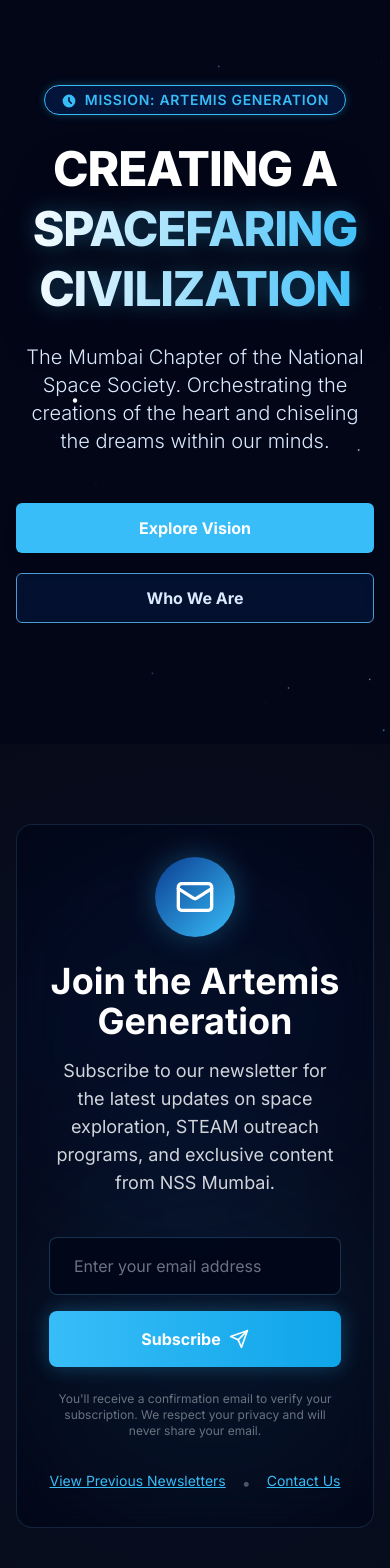
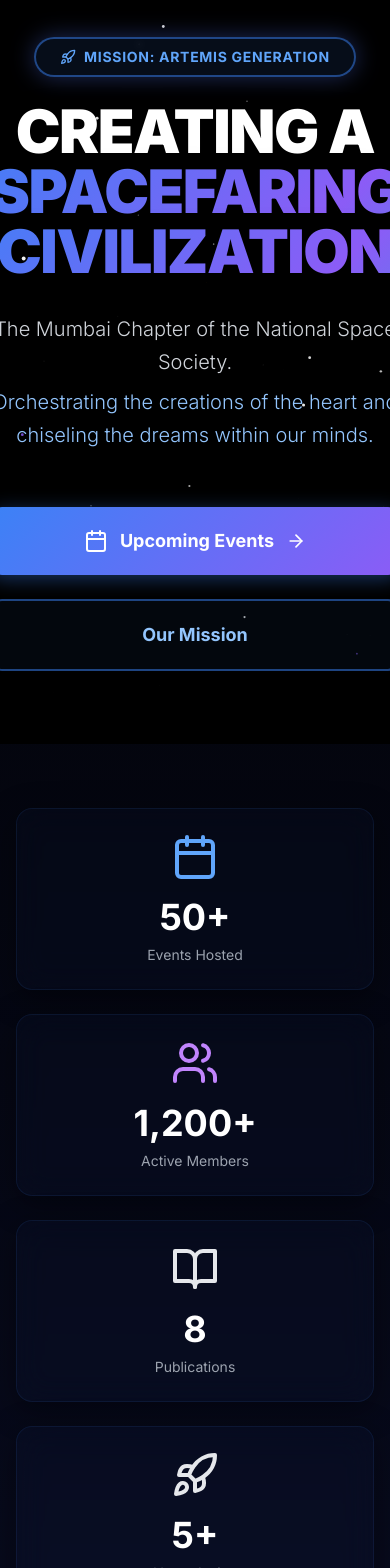
Before and after one commit to NationalSpaceSociety-Mumbai/Website, a Next.js app: page / in a window 390 px wide. Shown: the part 100-1668 px from the top of the page. Built offline with nearby package versions, Linux system fonts and the light colour scheme.

Commit message:
Updates: Weekly build

```diff
--- a/app/globals.css
+++ b/app/globals.css
@@ -3,18 +3,22 @@
 @tailwind utilities;
 
 :root {
-  --space-black: #020617;
-  --deep-blue: #0B3D91;
-  --lighter-blue: #4B9CD3;
-  --theme-highlight: #38BDF8;
-  --moon-grey: #F5F5F5;
-  --glass-panel: rgba(11, 61, 145, 0.2);
+  /* Cosmic Journey Color Palette */
+  --space-void: #000000;
+  --deep-space: #0a0e27;
+  --nebula-purple: #8b5cf6;
+  --cosmic-blue: #3b82f6;
+  --stellar-cyan: #06b6d4;
+  --moon-silver: #e5e7eb;
+  --mars-orange: #f59e0b;
+  --aurora-green: #10b981;
 }
 
 @layer base {
   body {
-    @apply text-[#F5F5F5] antialiased;
-    background: radial-gradient(circle at center, #0a1128 0%, #000000 100%);
+    @apply antialiased;
+    background: linear-gradient(to bottom, #000000, #0a0e27, #1e1b4b);
+    color: var(--moon-silver);
     min-height: 100vh;
     overflow-x: hidden;
   }
@@ -24,69 +28,110 @@
   }
 }
 
-/* Animations */
-@keyframes fadeIn {
-  from {
-    opacity: 0;
-    transform: scale(0.98);
-  }
-  to {
-    opacity: 1;
-    transform: scale(1);
-  }
+/* Cosmic Gradient Text */
+.cosmic-gradient {
+  background: linear-gradient(135deg, #3b82f6 0%, #8b5cf6 50%, #06b6d4 100%);
+  -webkit-background-clip: text;
+  -webkit-text-fill-color: transparent;
+  background-clip: text;
+  animation: cosmic-flow 8s ease infinite;
+  background-size: 200% 200%;
 }
 
-.animate-fadeIn {
-  animation: fadeIn 0.5s cubic-bezier(0.4, 0, 0.2, 1);
+@keyframes cosmic-flow {
+  0%, 100% { background-position: 0% 50%; }
+  50% { background-position: 100% 50%; }
 }
 
-/* Text Gradient */
-.text-gradient {
-  background: linear-gradient(to right, #ffffff, #38BDF8);
-  -webkit-background-clip: text;
-  -webkit-text-fill-color: transparent;
-  filter: drop-shadow(0 0 10px rgba(56, 189, 248, 0.3));
+/* Glass Morphism */
+.glass-cosmic {
+  background: rgba(59, 130, 246, 0.03);
+  backdrop-filter: blur(16px);
+  -webkit-backdrop-filter: blur(16px);
+  border: 1px solid rgba(59, 130, 246, 0.1);
+  box-shadow: 0 8px 32px rgba(0, 0, 0, 0.4);
 }
 
-/* Glass Effect */
-.bg-glass {
-  background: rgba(5, 10, 30, 0.6);
-  backdrop-filter: blur(12px);
-  border: 1px solid rgba(75, 156, 211, 0.15);
-  box-shadow: 0 4px 30px rgba(0, 0, 0, 0.3);
+/* Animations */
+@keyframes float {
+  0%, 100% { transform: translateY(0px); }
+  50% { transform: translateY(-20px); }
+}
+
+.animate-float {
+  animation: float 6s ease-in-out infinite;
+}
+
+@keyframes pulse-glow {
+  0%, 100% { box-shadow: 0 0 20px rgba(59, 130, 246, 0.3); }
+  50% { box-shadow: 0 0 40px rgba(139, 92, 246, 0.6); }
+}
+
+.animate-pulse-glow {
+  animation: pulse-glow 3s ease-in-out infinite;
 }
 
 /* Card Hover */
-.card-hover {
-  transition: all 0.3s ease;
-}
-
-.card-hover:hover {
-  transform: translateY(-5px);
-  border-color: #38BDF8;
-  box-shadow: 0 0 25px rgba(56, 189, 248, 0.4);
+.card-cosmic:hover {
+  transform: translateY(-8px);
+  border-color: var(--cosmic-blue);
+  box-shadow: 0 0 30px rgba(59, 130, 246, 0.4), 0 0 60px rgba(139, 92, 246, 0.2);
 }
 
 /* Selection */
 ::selection {
-  background-color: rgba(56, 189, 248, 0.5);
+  background-color: rgba(59, 130, 246, 0.5);
   color: white;
 }
 
 /* Scrollbar */
 ::-webkit-scrollbar {
-  width: 8px;
+  width: 10px;
 }
 
 ::-webkit-scrollbar-track {
-  background: #020617;
+  background: var(--deep-space);
 }
 
 ::-webkit-scrollbar-thumb {
-  background: #38BDF8;
-  border-radius: 4px;
+  background: linear-gradient(180deg, var(--cosmic-blue), var(--nebula-purple));
+  border-radius: 5px;
 }
 
 ::-webkit-scrollbar-thumb:hover {
-  background: #0EA5E9;
+  background: linear-gradient(180deg, var(--nebula-purple), var(--stellar-cyan));
 }
+
+/* Search Bar */
+.search-cosmic {
+  background: rgba(10, 14, 39, 0.8);
+  border: 1px solid rgba(59, 130, 246, 0.3);
+  transition: all 0.3s ease;
+}
+
+.search-cosmic:focus {
+  border-color: var(--cosmic-blue);
+  box-shadow: 0 0 20px rgba(59, 130, 246, 0.3);
+}
+
+/* Button Styles */
+.btn-primary {
+  background: linear-gradient(135deg, #3b82f6, #8b5cf6);
+  box-shadow: 0 4px 20px rgba(59, 130, 246, 0.4);
+}
+
+.btn-primary:hover {
+  background: linear-gradient(135deg, #2563eb, #7c3aed);
+  box-shadow: 0 6px 30px rgba(59, 130, 246, 0.6);
+  transform: translateY(-2px);
+}
+
+.btn-secondary {
+  border: 2px solid rgba(59, 130, 246, 0.5);
+  background: rgba(59, 130, 246, 0.05);
+}
+
+.btn-secondary:hover {
+  border-color: var(--cosmic-blue);
+  background: rgba(59, 130, 246, 0.15);
+}
--- a/app/page.tsx
+++ b/app/page.tsx
@@ -2,7 +2,7 @@
 
 import Starfield from '@/components/Starfield'
 import Link from 'next/link'
-import { Mail, Send, CheckCircle } from 'lucide-react'
+import { Mail, Send, CheckCircle, Rocket, Calendar, BookOpen, Users, ArrowRight } from 'lucide-react'
 import { useState } from 'react'
 
 export default function HomePage() {
@@ -15,22 +15,15 @@ export default function HomePage() {
     setIsSubmitting(true)
 
     try {
-      // Create form data for Substack
       const formData = new FormData()
       formData.append('email', email)
-
-      // Submit directly to Substack endpoint
       await fetch('https://nssmumbai.substack.com/api/v1/free', {
         method: 'POST',
         body: formData,
-        mode: 'no-cors', // Required for cross-origin
+        mode: 'no-cors',
       })
-
-      // Show success (note: no-cors means we can't verify actual response)
       setIsSuccess(true)
       setEmail('')
-
-      // Reset after 5 seconds
       setTimeout(() => setIsSuccess(false), 5000)
     } catch (error) {
       console.error('Subscription error:', error)
@@ -39,43 +32,107 @@ export default function HomePage() {
     }
   }
 
+  const upcomingEvents = [
+    { title: 'Future of Commercial Space Travel', date: 'Jan 25, 2026', type: 'Webinar' },
+    { title: 'Deep Space Exploration Tech', date: 'Feb 02, 2026', type: 'Workshop' },
+    { title: 'Artemis Program Discussion', date: 'Feb 15, 2026', type: 'Panel' }
+  ]
+
   return (
     <>
       <Starfield />
 
-      {/* Hero Section */}
+      {/* Hero Section with Video Background Option */}
       <div className="relative z-10 min-h-screen flex items-center justify-center text-center px-4 pt-32 pb-16">
-        <div className="max-w-5xl mx-auto animate-fadeIn">
-          <div className="mb-6 inline-block px-4 py-1 rounded-full border border-[#38BDF8] bg-[#0B3D91]/30 text-[#38BDF8] text-sm font-semibold tracking-wider uppercase backdrop-blur-sm shadow-[0_0_10px_rgba(56,189,248,0.3)] animate-pulse">
-            <svg className="w-4 h-4 inline mr-2" fill="currentColor" viewBox="0 0 20 20">
-              <path fillRule="evenodd" d="M10 18a8 8 0 100-16 8 8 0 000 16zm1-12a1 1 0 10-2 0v4a1 1 0 00.293.707l2.828 2.829a1 1 0 101.415-1.415L11 9.586V6z" clipRule="evenodd" />
-            </svg>
+        {/* Optional: Add video background */}
+        {/* <video autoPlay loop muted className="absolute inset-0 w-full h-full object-cover opacity-30 z-0">
+          <source src="/videos/rocket-launch.mp4" type="video/mp4" />
+        </video> */}
+
+        <div className="max-w-6xl mx-auto animate-fadeIn relative z-10">
+          <div className="mb-6 inline-flex items-center px-6 py-2 rounded-full border-2 border-blue-500/50 bg-blue-500/10 text-blue-400 text-sm font-bold tracking-wider uppercase backdrop-blur-sm animate-pulse-glow">
+            <Rocket className="w-4 h-4 mr-2" />
             Mission: Artemis Generation
           </div>
 
-          <h1 className="text-5xl md:text-8xl font-extrabold tracking-tight mb-6 leading-tight drop-shadow-2xl">
-            <span className="block text-white">CREATING A</span>
-            <span className="block text-gradient">SPACEFARING CIVILIZATION</span>
+          <h1 className="text-6xl md:text-9xl font-black tracking-tight mb-8 leading-none">
+            <span className="block text-white drop-shadow-2xl">CREATING A</span>
+            <span className="block cosmic-gradient drop-shadow-2xl">SPACEFARING</span>
+            <span className="block cosmic-gradient drop-shadow-2xl">CIVILIZATION</span>
           </h1>
 
-          <p className="mt-6 max-w-2xl mx-auto text-xl text-blue-100 font-light">
+          <p className="mt-8 max-w-3xl mx-auto text-xl md:text-2xl text-gray-300 font-light leading-relaxed">
             The Mumbai Chapter of the National Space Society.
-            Orchestrating the creations of the heart and chiseling the dreams within our minds.
+            <span className="block mt-2 text-blue-300">Orchestrating the creations of the heart and chiseling the dreams within our minds.</span>
           </p>
 
-          <div className="mt-12 flex flex-col sm:flex-row justify-center gap-5">
+          <div className="mt-14 flex flex-col sm:flex-row justify-center gap-6">
             <Link
-              href="/about"
-              className="px-8 py-3 border border-transparent text-base font-bold rounded-md text-white bg-[#38BDF8] hover:bg-[#0EA5E9] md:py-4 md:text-lg transition-all shadow-lg hover:shadow-sky-500/50"
+              href="/events"
+              className="group px-10 py-5 btn-primary text-white font-bold rounded-xl text-lg transition-all flex items-center justify-center gap-3"
             >
-              Explore Vision
+              <Calendar className="w-6 h-6" />
+              Upcoming Events
+              <ArrowRight className="w-5 h-5 group-hover:translate-x-1 transition-transform" />
             </Link>
             <Link
               href="/about"
-              className="px-8 py-3 border border-[#4B9CD3] text-base font-bold rounded-md text-blue-100 hover:bg-[#4B9CD3] hover:text-black md:py-4 md:text-lg transition-all bg-[#0B3D91]/20 backdrop-blur-md"
+              className="px-10 py-5 btn-secondary text-blue-300 font-bold rounded-xl text-lg transition-all hover:text-white"
             >
-              Who We Are
+              Our Mission
             </Link>
+          </div>
+        </div>
+      </div>
+
+      {/* Quick Stats */}
+      <div className="relative z-10 py-16 px-4">
+        <div className="max-w-7xl mx-auto">
+          <div className="grid grid-cols-1 md:grid-cols-4 gap-6">
+            {[
+              { icon: Calendar, label: 'Events Hosted', value: '50+', color: 'blue' },
+              { icon: Users, label: 'Active Members', value: '1,200+', color: 'purple' },
+              { icon: BookOpen, label: 'Publications', value: '8', color: 'cyan' },
+              { icon: Rocket, label: 'Years Active', value: '5+', color: 'orange' }
+            ].map((stat, i) => (
+              <div key={i} className="glass-cosmic p-6 rounded-2xl text-center card-cosmic transition-all border border-blue-500/20">
+                <stat.icon className={`w-12 h-12 mx-auto mb-4 text-${stat.color}-400`} />
+                <div className="text-4xl font-bold text-white mb-2">{stat.value}</div>
+                <div className="text-gray-400 text-sm">{stat.label}</div>
+              </div>
+            ))}
+          </div>
+        </div>
+      </div>
+
+      {/* Upcoming Events Preview */}
+      <div className="relative z-10 py-20 px-4 bg-gradient-to-b from-transparent via-blue-950/20 to-transparent">
+        <div className="max-w-6xl mx-auto">
+          <div className="flex justify-between items-center mb-12">
+            <div>
+              <h2 className="text-4xl font-bold cosmic-gradient mb-2">Upcoming Events</h2>
+              <p className="text-gray-400">Join us in our journey to the stars</p>
+            </div>
+            <Link href="/events" className="text-blue-400 hover:text-blue-300 flex items-center gap-2 font-semibold">
+              View All <ArrowRight className="w-4 h-4" />
+            </Link>
+          </div>
+
+          <div className="grid md:grid-cols-3 gap-6">
+            {upcomingEvents.map((event, i) => (
+              <div key={i} className="glass-cosmic p-6 rounded-xl border border-blue-500/20 hover:border-blue-400 transition-all card-cosmic">
+                <div className="flex items-center gap-2 mb-4">
+                  <span className="px-3 py-1 bg-blue-500/20 text-blue-400 rounded-full text-xs font-bold border border-blue-500/30">
+                    {event.type}
+                  </span>
+                  <span className="text-gray-500 text-sm">{event.date}</span>
+                </div>
+                <h3 className="text-xl font-bold text-white mb-4">{event.title}</h3>
+                <Link href="/events" className="text-blue-400 hover:text-blue-300 font-semibold text-sm flex items-center gap-2">
+                  Register <ArrowRight className="w-4 h-4" />
+                </Link>
+              </div>
+            ))}
           </div>
         </div>
       </div>
@@ -83,91 +140,95 @@ export default function HomePage() {
       {/* Newsletter Section */}
       <div className="relative z-10 py-20 px-4">
         <div className="max-w-4xl mx-auto">
-          <div className="bg-[#020617]/60 backdrop-blur-xl p-8 md:p-12 rounded-2xl border border-[#4B9CD3]/20 relative overflow-hidden">
-            {/* Decorative elements */}
-            <div className="absolute top-0 right-0 w-96 h-96 bg-[#0B3D91] rounded-full blur-3xl opacity-10"></div>
-            <div className="absolute bottom-0 left-0 w-96 h-96 bg-[#38BDF8] rounded-full blur-3xl opacity-5"></div>
+          <div className="glass-cosmic p-10 md:p-16 rounded-3xl border border-blue-500/30 relative overflow-hidden">
+            {/* Animated cosmic orbs */}
+            <div className="absolute top-0 right-0 w-96 h-96 bg-blue-600 rounded-full blur-3xl opacity-10 animate-pulse"></div>
+            <div className="absolute bottom-0 left-0 w-96 h-96 bg-purple-600 rounded-full blur-3xl opacity-10 animate-pulse" style={{ animationDelay: '1s' }}></div>
 
             <div className="relative z-10">
               <div className="text-center mb-10">
-                <div className="w-20 h-20 bg-gradient-to-br from-[#0B3D91] to-[#38BDF8] rounded-full flex items-center justify-center mx-auto mb-6 shadow-[0_0_30px_rgba(56,189,248,0.3)]">
+                <div className="w-20 h-20 bg-gradient-to-br from-blue-600 to-purple-600 rounded-full flex items-center justify-center mx-auto mb-6 animate-pulse-glow">
                   <Mail className="w-10 h-10 text-white" />
                 </div>
-                <h2 className="text-4xl font-bold text-white mb-4">Join the Artemis Generation</h2>
-                <p className="text-gray-300 text-lg max-w-2xl mx-auto">
-                  Subscribe to our newsletter for the latest updates on space exploration, STEAM outreach programs, and exclusive content from NSS Mumbai.
+                <h2 className="text-4xl md:text-5xl font-bold text-white mb-4">Join the Artemis Generation</h2>
+                <p className="text-gray-300 text-lg max-w-2xl mx-auto leading-relaxed">
+                  Get exclusive updates on space exploration, STEAM programs, upcoming events, and be part of humanity's journey to the cosmos.
                 </p>
               </div>
 
-              {/* Custom Substack Form */}
+              {/* Newsletter Form */}
               {!isSuccess ? (
-                <form onSubmit={handleSubscribe} className="max-w-xl mx-auto">
+                <form onSubmit={handleSubscribe} className="max-w-2xl mx-auto">
                   <div className="flex flex-col sm:flex-row gap-4 mb-6">
                     <input
                       type="email"
                       value={email}
                       onChange={(e) => setEmail(e.target.value)}
-                      placeholder="Enter your email address"
+                      placeholder="your.email@example.com"
                       required
                       disabled={isSubmitting}
-                      className="flex-1 px-6 py-4 bg-[#020617]/80 border border-[#4B9CD3]/30 rounded-lg text-white placeholder-gray-500 focus:outline-none focus:border-[#38BDF8] focus:ring-2 focus:ring-[#38BDF8]/20 transition-all disabled:opacity-50"
+                      className="flex-1 px-6 py-5 bg-[#0a0e27]/90 border-2 border-blue-500/30 rounded-xl text-white placeholder-gray-500 focus:outline-none focus:border-blue-500 focus:ring-4 focus:ring-blue-500/20 transition-all disabled:opacity-50 text-lg"
                     />
                     <button
                       type="submit"
                       disabled={isSubmitting}
-                      className="px-8 py-4 bg-gradient-to-r from-[#38BDF8] to-[#0EA5E9] text-white font-bold rounded-lg hover:from-[#0EA5E9] hover:to-[#0284C7] transition-all shadow-[0_0_20px_rgba(56,189,248,0.3)] hover:shadow-[0_0_30px_rgba(56,189,248,0.5)] disabled:opacity-50 disabled:cursor-not-allowed flex items-center justify-center gap-2 group min-w-[140px]"
+                      className="px-10 py-5 bg-gradient-to-r from-blue-600 to-purple-600 text-white font-bold rounded-xl hover:from-blue-500 hover:to-purple-500 transition-all shadow-[0_0_30px_rgba(59,130,246,0.4)] hover:shadow-[0_0_50px_rgba(59,130,246,0.6)] disabled:opacity-50 disabled:cursor-not-allowed flex items-center justify-center gap-3 group min-w-[180px] text-lg"
                     >
                       {isSubmitting ? (
                         <>
-                          <div className="w-5 h-5 border-2 border-white/30 border-t-white rounded-full animate-spin"></div>
-                          <span>Sending...</span>
+                          <div className="w-6 h-6 border-3 border-white/30 border-t-white rounded-full animate-spin"></div>
+                          <span>Subscribing...</span>
                         </>
                       ) : (
                         <>
                           <span>Subscribe</span>
-                          <Send className="w-5 h-5 group-hover:translate-x-1 transition-transform" />
+                          <Send className="w-5 h-5 group-hover:translate-x-1 group-hover:-translate-y-1 transition-transform" />
                         </>
                       )}
                     </button>
                   </div>
-                  <p className="text-xs text-gray-500 text-center">
-                    You'll receive a confirmation email to verify your subscription. We respect your privacy and will never share your email.
+                  <p className="text-sm text-gray-500 text-center leading-relaxed">
+                    By subscribing, you'll receive updates about events, publications, and space advocacy.
+                    <br className="hidden sm:block" />
+                    Check your inbox for a confirmation email after subscribing.
                   </p>
                 </form>
               ) : (
-                <div className="max-w-xl mx-auto text-center py-8">
-                  <div className="inline-flex items-center justify-center w-16 h-16 bg-green-500/20 border-2 border-green-500 rounded-full mb-4">
-                    <CheckCircle className="w-8 h-8 text-green-500" />
+                <div className="max-w-xl mx-auto text-center py-10">
+                  <div className="inline-flex items-center justify-center w-20 h-20 bg-green-500/20 border-3 border-green-400 rounded-full mb-6 animate-pulse">
+                    <CheckCircle className="w-10 h-10 text-green-400" />
                   </div>
-                  <h3 className="text-2xl font-bold text-white mb-2">Almost There!</h3>
-                  <p className="text-gray-300 mb-4">
-                    Please check your email and click the confirmation link to complete your subscription.
+                  <h3 className="text-3xl font-bold text-white mb-3">Check Your Email!</h3>
+                  <p className="text-gray-300 text-lg mb-6 leading-relaxed">
+                    We've sent a confirmation link to your inbox. Click it to complete your subscription and join the cosmic community.
                   </p>
                   <button
                     onClick={() => setIsSuccess(false)}
-                    className="text-[#38BDF8] hover:text-[#0EA5E9] transition-colors text-sm underline"
+                    className="text-blue-400 hover:text-blue-300 transition-colors text-sm font-semibold underline"
                   >
                     Subscribe with another email
                   </button>
                 </div>
               )}
 
-              {/* Quick Links */}
-              <div className="mt-8 flex flex-wrap justify-center gap-4">
+              {/* Additional Info */}
+              <div className="mt-10 pt-8 border-t border-blue-500/20 flex flex-wrap justify-center gap-6 text-sm">
                 <a
                   href="https://nssmumbai.substack.com"
                   target="_blank"
                   rel="noopener noreferrer"
-                  className="text-sm text-[#38BDF8] hover:text-[#0EA5E9] transition-colors underline"
+                  className="text-blue-400 hover:text-blue-300 transition-colors font-semibold flex items-center gap-2"
                 >
-                  View Previous Newsletters
+                  <BookOpen className="w-4 h-4" />
+                  Read Past Newsletters
                 </a>
-                <span className="text-gray-600">•</span>
+                <span className="text-gray-700">•</span>
                 <Link
                   href="/contact"
-                  className="text-sm text-[#38BDF8] hover:text-[#0EA5E9] transition-colors underline"
+                  className="text-blue-400 hover:text-blue-300 transition-colors font-semibold flex items-center gap-2"
                 >
-                  Contact Us
+                  <Mail className="w-4 h-4" />
+                  Contact Team
                 </Link>
               </div>
             </div>
--- a/components/Starfield.tsx
+++ b/components/Starfield.tsx
@@ -24,9 +24,12 @@ export default function Starfield() {
         this.z = initial ? Math.random() * width : width
         this.velocity = 0.15
         const rand = Math.random()
-        if (rand > 0.97) this.color = '#38BDF8'
-        else if (rand > 0.70) this.color = '#4B9CD3'
-        else this.color = '#FFFFFF'
+        // Cosmic color palette
+        if (rand > 0.98) this.color = '#06b6d4' // Cyan
+        else if (rand > 0.95) this.color = '#8b5cf6' // Purple
+        else if (rand > 0.90) this.color = '#3b82f6' // Blue
+        else if (rand > 0.88) this.color = '#f59e0b' // Orange (Mars)
+        else this.color = '#FFFFFF' // White
       }
       update() {
         this.z -= this.velocity * 20
@@ -52,11 +55,11 @@ export default function Starfield() {
     }
 
     const stars: Star[] = []
-    for (let i = 0; i < 500; i++) stars.push(new Star(true))
+    for (let i = 0; i < 600; i++) stars.push(new Star(true))
 
     function animate() {
       if (!ctx || !canvas) return
-      ctx.fillStyle = '#020617'
+      ctx.fillStyle = '#000000'
       ctx.fillRect(0, 0, width, height)
       stars.forEach(star => { star.update(); star.draw(ctx) })
       requestAnimationFrame(animate)
```
Also changed, not shown: components/Navbar.tsx (+74 -38 lines).
